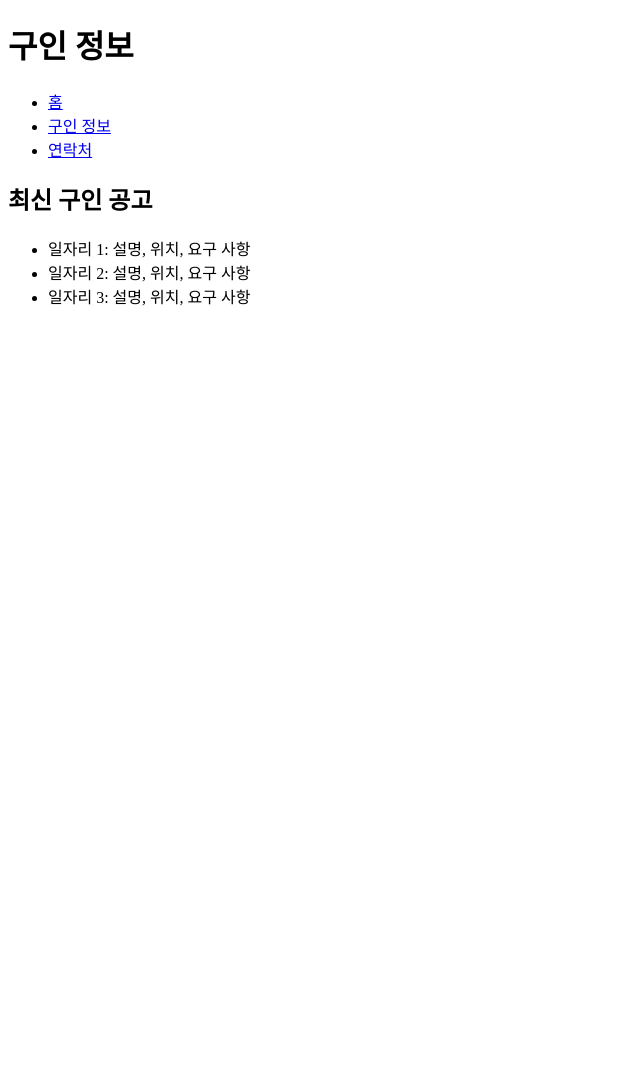
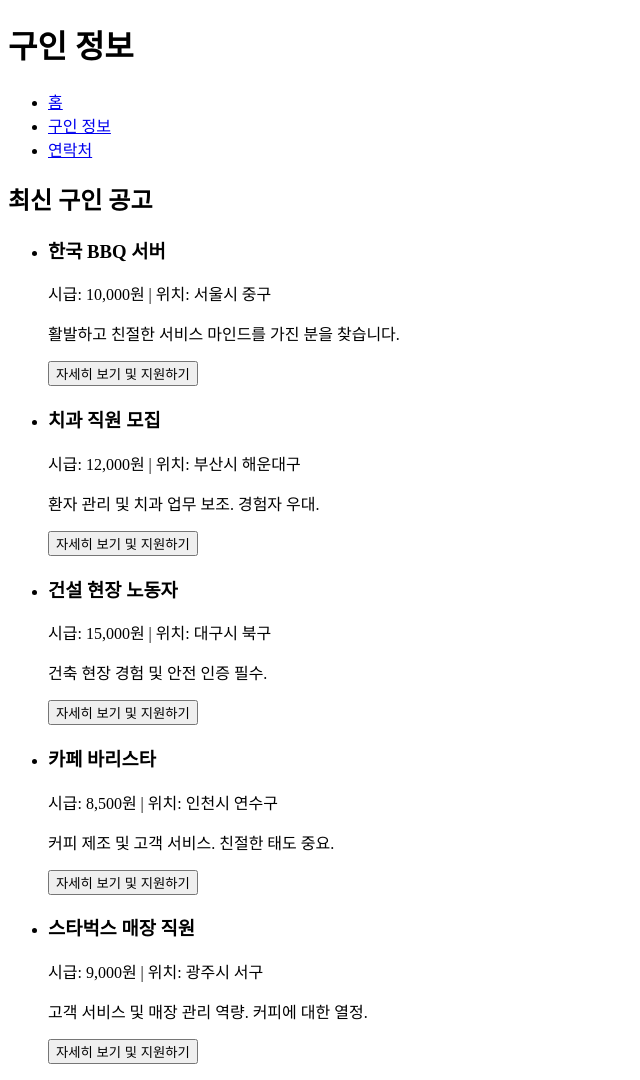
Before and after one commit to dhyun3/expatproject, a plain HTML site: page jobs.html in a window 1280 px wide. Shown: the whole page, without its empty margins (0-640 px from the left). Before the commit the page ends 800 px from the top, so only its background shows below. Drawn offline with Linux system fonts and the light colour scheme.

Commit message:
Update jobs.html

```diff
--- a/jobs.html
+++ b/jobs.html
@@ -15,10 +15,36 @@
     </nav>
     <h2>최신 구인 공고</h2>
     <ul>
-        <li>일자리 1: 설명, 위치, 요구 사항</li>
-        <li>일자리 2: 설명, 위치, 요구 사항</li>
-        <li>일자리 3: 설명, 위치, 요구 사항</li>
-        <!-- 구인 정보를 추가할 수 있습니다. -->
+        <li>
+            <h3>한국 BBQ 서버</h3>
+            <p>시급: 10,000원 | 위치: 서울시 중구</p>
+            <p>활발하고 친절한 서비스 마인드를 가진 분을 찾습니다.</p>
+            <button onclick="location.href='job1.html'">자세히 보기 및 지원하기</button>
+        </li>
+        <li>
+            <h3>치과 직원 모집</h3>
+            <p>시급: 12,000원 | 위치: 부산시 해운대구</p>
+            <p>환자 관리 및 치과 업무 보조. 경험자 우대.</p>
+            <button onclick="location.href='job2.html'">자세히 보기 및 지원하기</button>
+        </li>
+        <li>
+            <h3>건설 현장 노동자</h3>
+            <p>시급: 15,000원 | 위치: 대구시 북구</p>
+            <p>건축 현장 경험 및 안전 인증 필수.</p>
+            <button onclick="location.href='job3.html'">자세히 보기 및 지원하기</button>
+        </li>
+        <li>
+            <h3>카페 바리스타</h3>
+            <p>시급: 8,500원 | 위치: 인천시 연수구</p>
+            <p>커피 제조 및 고객 서비스. 친절한 태도 중요.</p>
+            <button onclick="location.href='job4.html'">자세히 보기 및 지원하기</button>
+        </li>
+        <li>
+            <h3>스타벅스 매장 직원</h3>
+            <p>시급: 9,000원 | 위치: 광주시 서구</p>
+            <p>고객 서비스 및 매장 관리 역량. 커피에 대한 열정.</p>
+            <button onclick="location.href='job5.html'">자세히 보기 및 지원하기</button>
+        </li>
     </ul>
 </body>
 </html>
```
